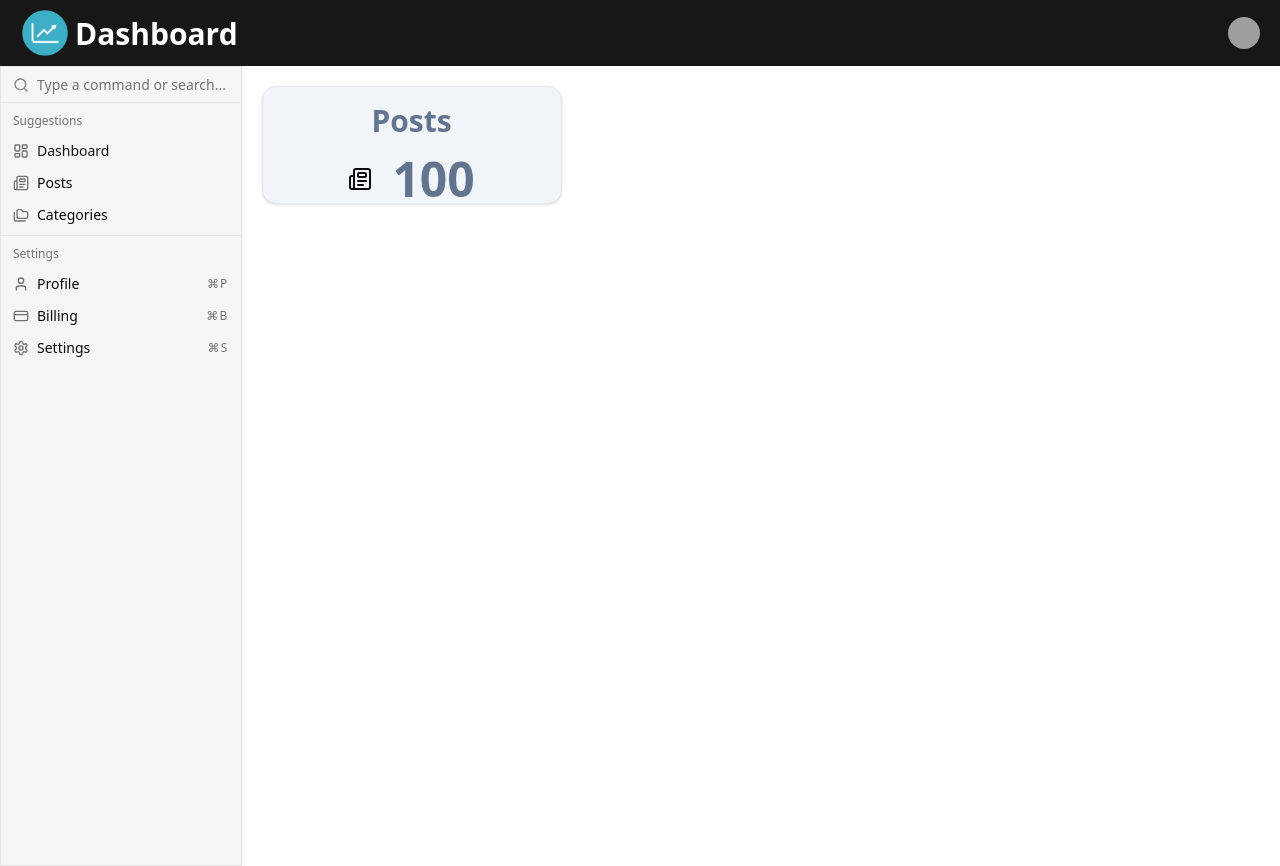
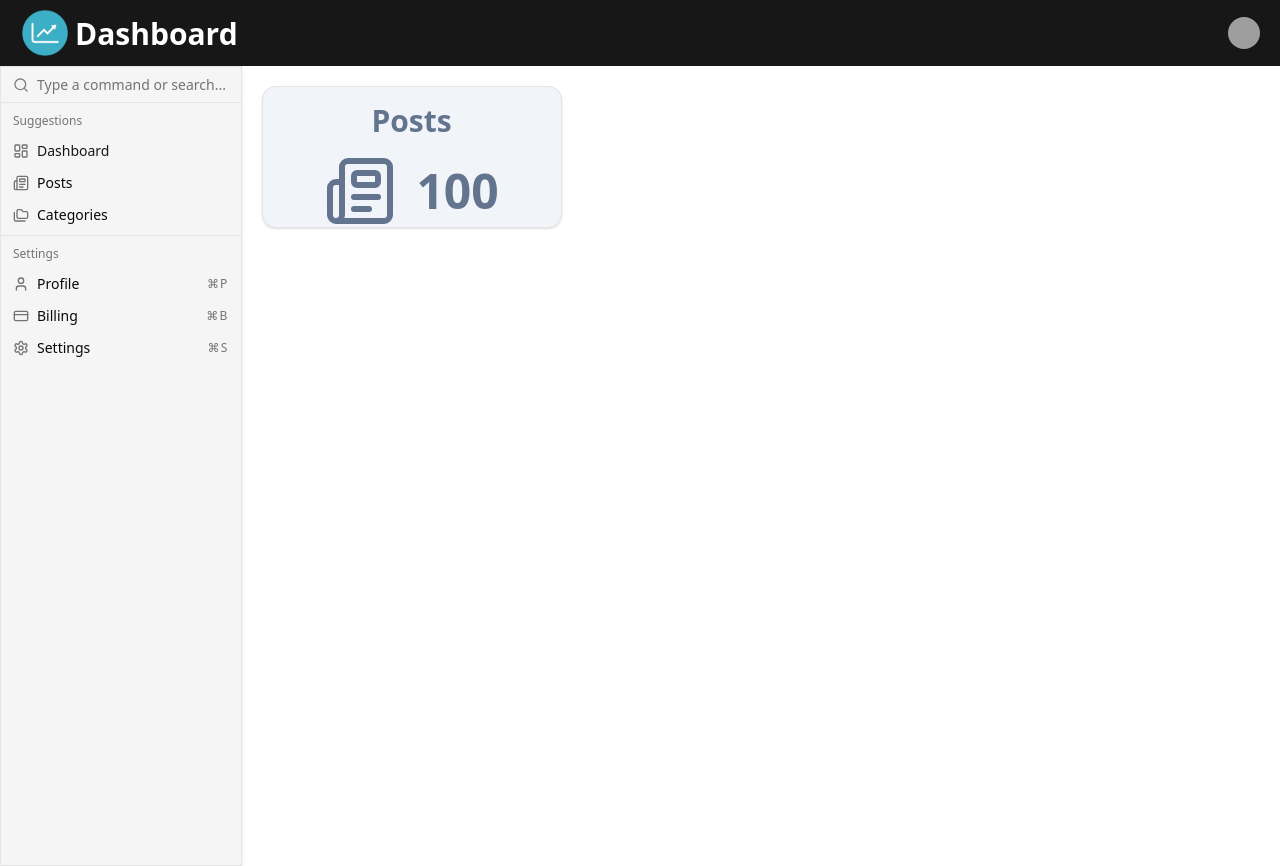
Before and after one commit to HumbleBoyy/Admin-Dashboard-NextJs, a Next.js app: page / in a window 1280 px wide. Built offline with nearby package versions, Linux system fonts and the light colour scheme; grey boxes are pictures that could not be loaded.

Commit message:
New Commit

```diff
--- a/app/page.tsx
+++ b/app/page.tsx
@@ -6,7 +6,8 @@ const MainPage = () => {
   return (
     <>
        <div className="flex flex-col md:flex-row justify-between gap-5 mb-5">
-         <DashBoardCard title="Posts" icon={<Newspaper/>} count={100}/>
+         <DashBoardCard title="Posts" icon={<Newspaper className="text-slate-500" size={72}/>} count={100}/>
+
        </div>
     </>
   )
```
